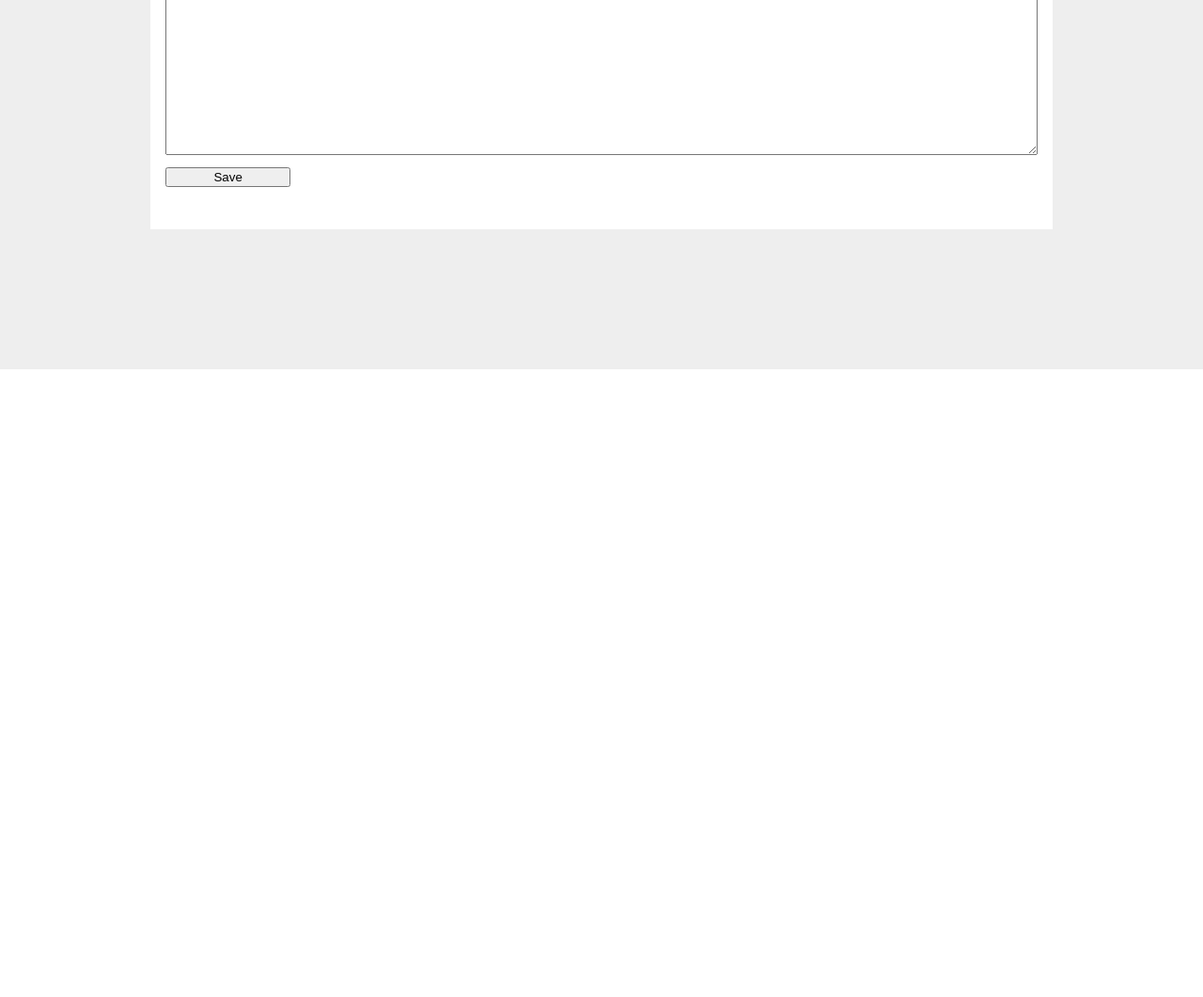
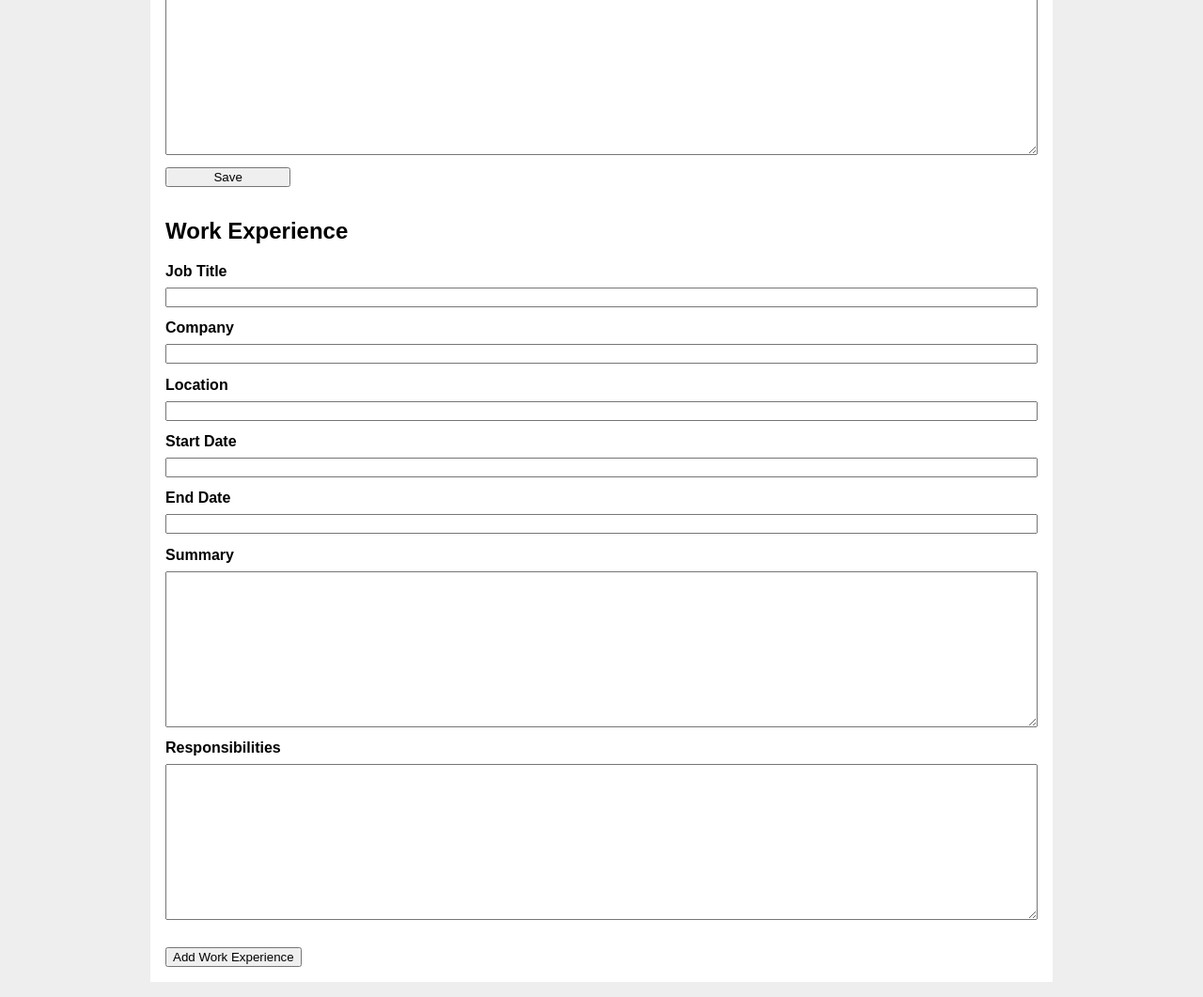
Before and after one commit to JoelPaterno/easy-apply, a Flask app: page /create in a window 1280 px wide. Shown: the part 407-1468 px from the top of the page at 94% size. Before the commit the page ends 800 px from the top, so only its background shows below. Run offline with Flask 3, Linux system fonts and the light colour scheme; the visitor is signed in with stand-in values (Sample User, id 1).

Commit message:
added work experience table

```diff
--- a/easyapplyapp/profile.py
+++ b/easyapplyapp/profile.py
@@ -2,7 +2,7 @@ from flask import Blueprint, flash, redirect, render_template, request, url_for,
 from werkzeug.exceptions import abort
 from .auth import login_required
 from .db import db_session
-from .models import Resume, User
+from .models import Resume, User, WorkExperience
 from sqlalchemy import update
 
 bp = Blueprint('profile', __name__)
@@ -12,7 +12,13 @@ def index():
     cur_user_id = session.get('user_id')
     user = User.query.filter(User.id == cur_user_id).first()
     resumes = Resume.query.filter(Resume.user_id == cur_user_id).all()
-    return render_template('app/index.html', user=user, resumes=resumes)
+    workexperiences_result = []
+    for resume in resumes:
+        print(resume.id)
+        workexperiences = WorkExperience.query.filter(WorkExperience.resume_id == resume.id).all()
+        for workexperience in workexperiences:
+            workexperiences_result.append(workexperience)
+    return render_template('app/index.html', user=user, resumes=resumes, workexperiences_result=workexperiences_result)
 
 @bp.route('/create', methods=('GET', 'POST'))
 @login_required
@@ -21,6 +27,13 @@ def create():
         summary = request.form['summary']
         link = request.form['link']
         skills = request.form['skills']
+        title = request.form['title']
+        company = request.form['company']
+        location = request.form['location']
+        start_date = request.form['start']
+        end_date = request.form['end']
+        job_summary = request.form['job-summary']
+        responsibil = request.form['responsibilities']
         error = None
 
         if not summary:
@@ -32,9 +45,22 @@ def create():
             try:
                 resume = Resume(summary=summary, link=link, skills=skills, user_id=session.get('user_id'))
                 db_session.add(resume)
+                db_session.flush()
+                workexperience = WorkExperience(
+                    title=title,
+                    company=company,
+                    location=location,
+                    start_date=start_date,
+                    end_date=end_date,
+                    summary=job_summary,
+                    responsibil=responsibil,
+                    user_id=session.get('user_id'),
+                    resume_id=resume.id,
+                    )
+                db_session.add(workexperience)
                 db_session.commit()
             except:
-                flash("unable to add resume to database")
+                flash("unable to ass work experience to the database")
             return redirect(url_for('profile.index'))
     return render_template('app/create.html')
 
--- /dev/null
+++ b/easyapplyapp/static/create.js
@@ -0,0 +1,24 @@
+const dynmaicFormDiv = document.getElementById('dynamicForm');
+function addWorkExperience() {
+    let newform = document.createElement('form');
+    newform.setAttribute('method', 'post');
+
+    var title = document.createElement("input");
+    title.setAttribute("type", "text");
+    title.setAttribute("name", "Title");
+    title.setAttribute("placeholder", "Job Title");
+
+    var company = document.createElement("input");
+    company.setAttribute("type", "text");
+    company.setAttribute("name", "company");
+    company.setAttribute("placeholder", "Company");
+
+    let submit = document.createElement('input');
+    submit.setAttribute('type', 'submit');
+    submit.setAttribute('value', 'Submit');
+
+    newform.appendChild(title);
+    newform.appendChild(company);
+    newform.appendChild(submit);
+    dynmaicFormDiv.appendChild(newform)
+}
--- a/easyapplyapp/templates/app/create.html
+++ b/easyapplyapp/templates/app/create.html
@@ -5,7 +5,7 @@
 {% endblock %}
 
 {% block content %}
-  <form method="post">
+  <form method="post" id="createForm">
     <label for="summary">Summary</label>
     <input name="summary" id="summary" value="{{ request.form['summary'] }}" required>
     <label for="skills">skills</label>
@@ -13,5 +13,23 @@
     <label for="link">link</label>
     <textarea name="link" id="link">{{ request.form['link'] }}</textarea>
     <input type="submit" value="Save">
+    <h2>Work Experience</h2>
+    <label for="title">Job Title</label>
+    <input name="title" id="title">
+    <label for="company">Company</label>
+    <input name="company" id="company">
+    <label for="location">Location</label>
+    <input name="location" id="location">
+    <label for="start">Start Date</label>
+    <input name="start" id="start">
+    <label for="end">End Date</label>
+    <input name="end" id="end">
+    <label for="job-summary">Summary</label>
+    <textarea name="job-summary" id="job-summary"></textarea>
+    <label for="responsibilities">Responsibilities</label>
+    <textarea name="responsibilities" id="responsibilities"></textarea>
   </form>
+  <button class="add" onClick="addWorkExperience()">Add Work Experience</button>
+  <div id="dynamicForm"></div>
+  <script src="{{ url_for('static', filename='create.js') }}"></script>
 {% endblock %}
```
Also changed, not shown: easyapplyapp/models.py (+26 -1 lines), easyapplyapp/templates/app/index.html (+7 -1 lines).
